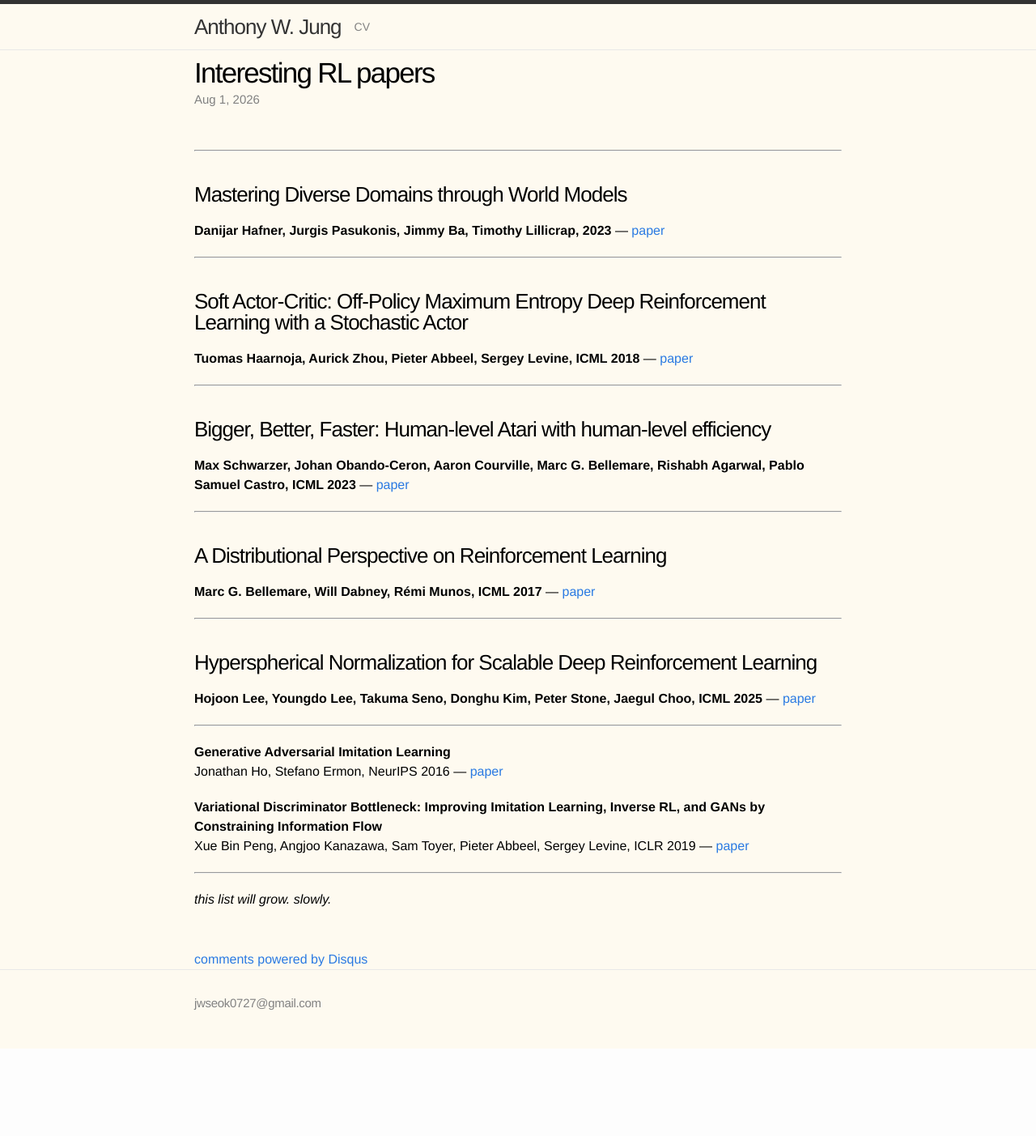
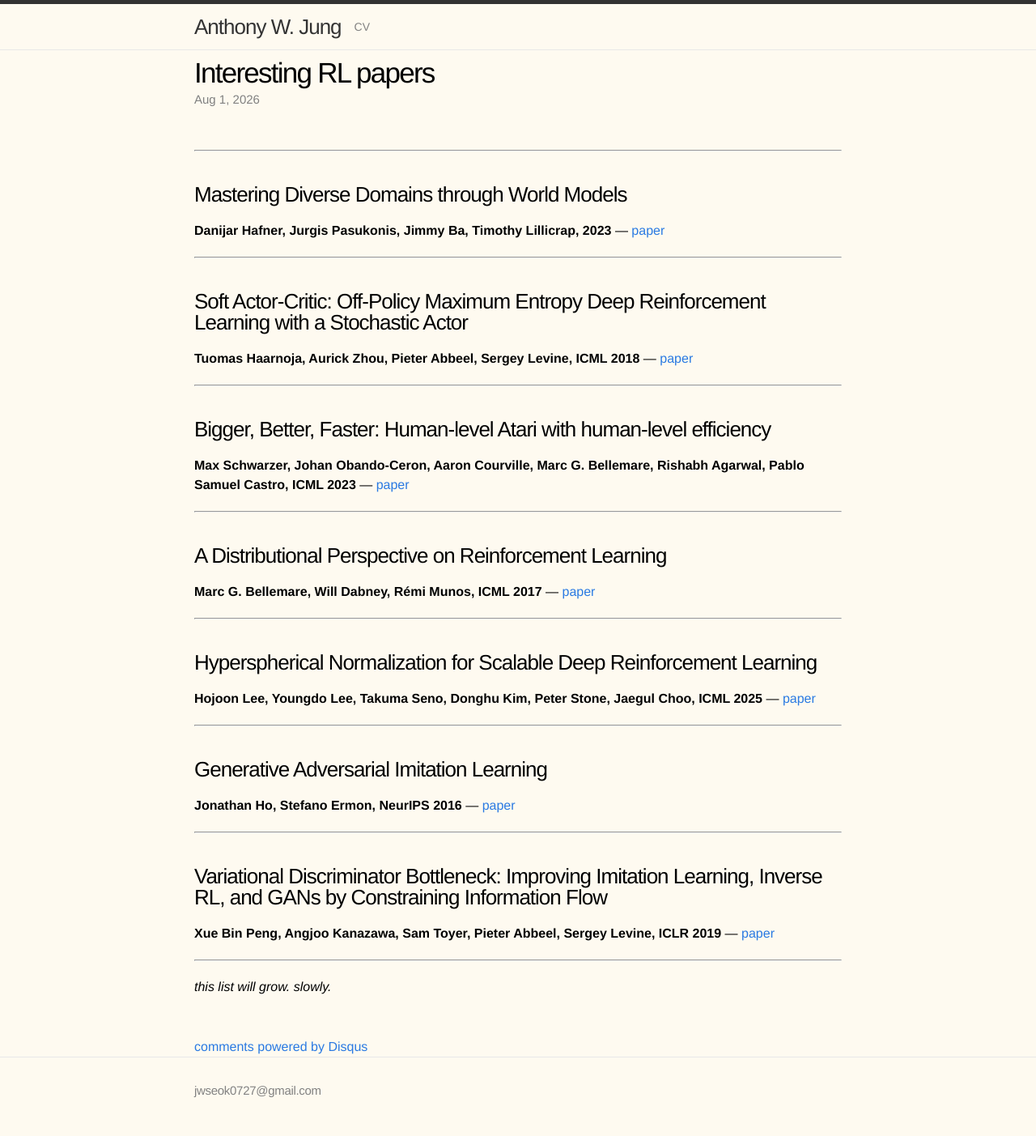
Before and after one commit to anthony0727/anthony0727.github.io, a Jekyll site: the page built from _posts/2026-08-02-interesting-rl-papers.md, in a window 1280 px wide. Shown: the whole page at 81% size. Built offline with Jekyll 4.4.1, drawn with Linux system fonts in a browser that asks for light colours; comment, search, counter and statistics services are not loaded; before the commit the page ends 1295 px from its top, so only the background shows below that.

```diff
--- a/_posts/2026-08-02-interesting-rl-papers.md
+++ b/_posts/2026-08-02-interesting-rl-papers.md
@@ -39,11 +39,13 @@ date: 2026-08-02 00:00:00 +0900
 
 ---
 
-**Generative Adversarial Imitation Learning**<br>
-Jonathan Ho, Stefano Ermon, NeurIPS 2016 — [paper](https://arxiv.org/abs/1606.03476)
+### Generative Adversarial Imitation Learning
+**Jonathan Ho, Stefano Ermon, NeurIPS 2016** — [paper](https://arxiv.org/abs/1606.03476)
 
-**Variational Discriminator Bottleneck: Improving Imitation Learning, Inverse RL, and GANs by Constraining Information Flow**<br>
-Xue Bin Peng, Angjoo Kanazawa, Sam Toyer, Pieter Abbeel, Sergey Levine, ICLR 2019 — [paper](https://arxiv.org/abs/1810.00821)
+---
+
+### Variational Discriminator Bottleneck: Improving Imitation Learning, Inverse RL, and GANs by Constraining Information Flow
+**Xue Bin Peng, Angjoo Kanazawa, Sam Toyer, Pieter Abbeel, Sergey Levine, ICLR 2019** — [paper](https://arxiv.org/abs/1810.00821)
 
 ---
 
```
